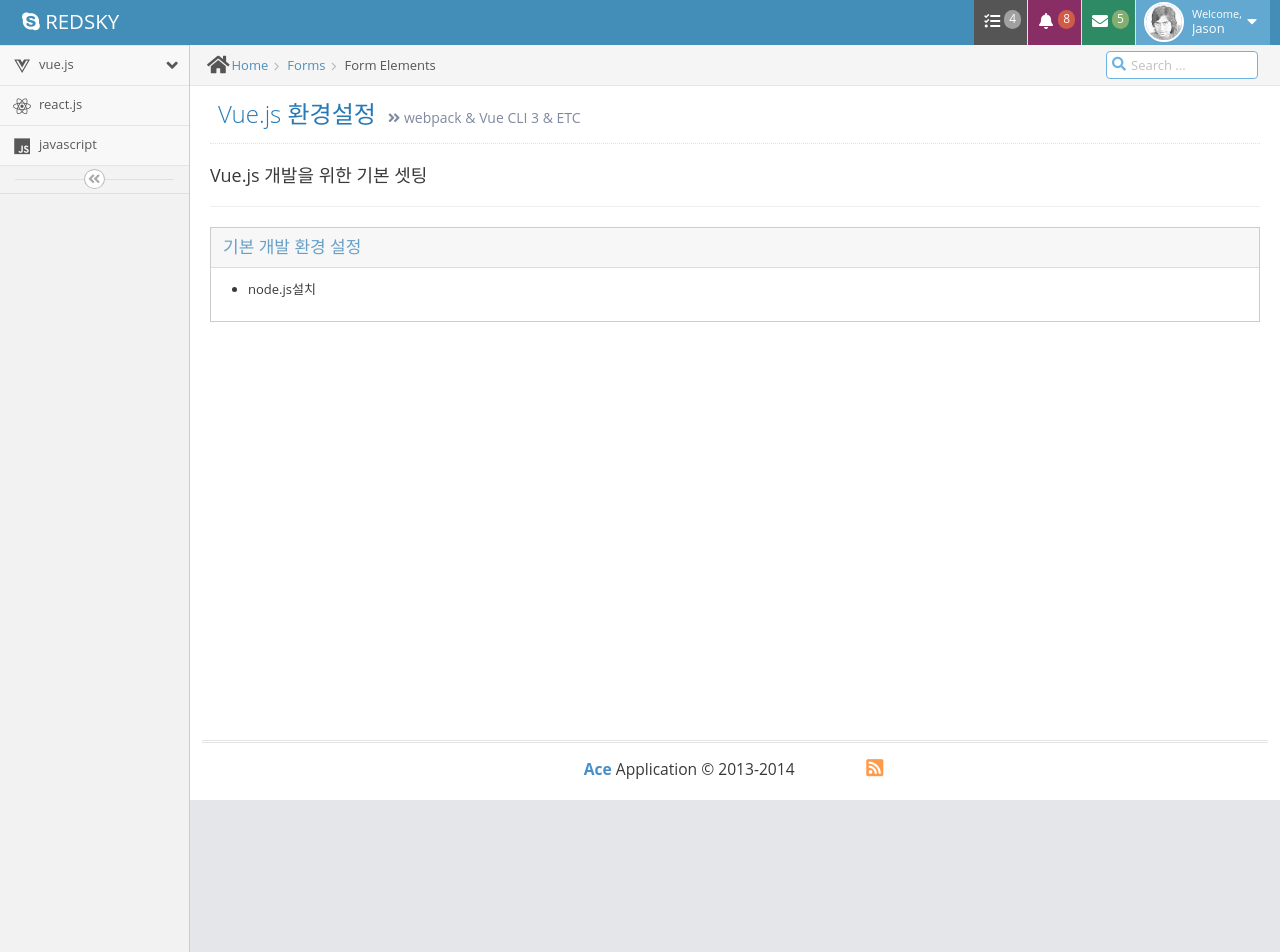
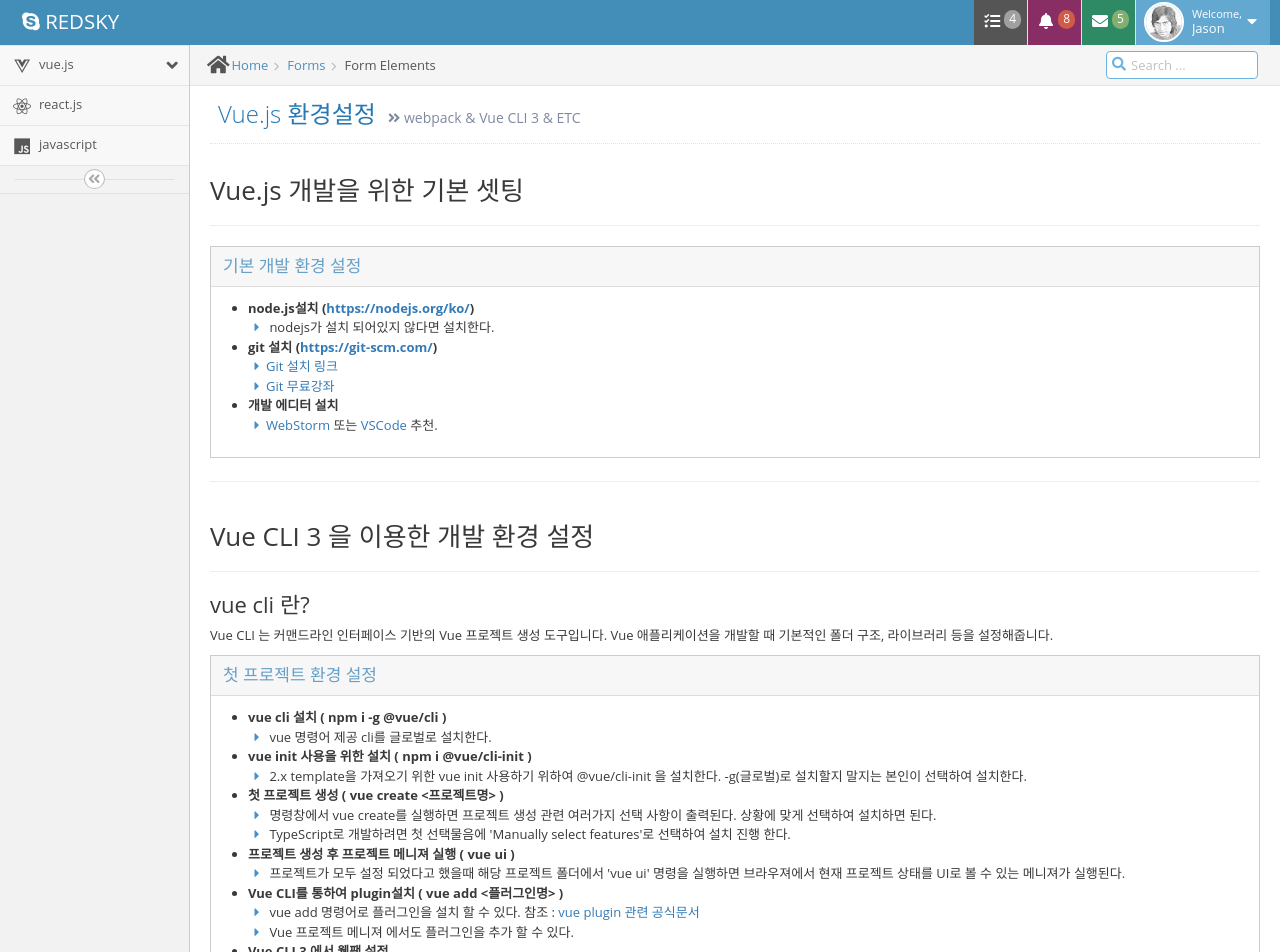
Before and after one commit to redsky0212/redsky_blog, a Vue app: page /vue/preferences in a window 1280 px wide. Shown: the top 952 px of the page. Before the commit the page ends 800 px from the top, so only its background shows below. Built offline with nearby package versions, Linux system fonts and the light colour scheme.

Commit message:
vue 환경설정화면 내용 추가

```diff
--- a/src/store/modules/gnb.ts
+++ b/src/store/modules/gnb.ts
@@ -19,21 +19,21 @@
       id: '0',
       name: 'vue.js',
       iconNm: 'fab fa-vuejs',
-      link: '/vue/preferences',
+      link: '',
       sub: [
         {
           depth: 1,
           id: '0_0',
           name: 'vue.js 환경설정',
           iconNm: 'fab fa-vuejs',
-          link: '',
+          link: '/vue/preferences',
           sub: [
             {
               depth: 2,
               id: '0_0_0',
               name: 'vue CLI 3',
               iconNm: 'fab fa-vuejs',
-              link: '/vue/preferences',
+              link: '/vue/preferences/cli',
               sub: [
                 {
                   depth: 3,
--- a/src/views/vue/VuePreferences.vue
+++ b/src/views/vue/VuePreferences.vue
@@ -16,7 +16,7 @@
         <!-- PAGE CONTENT BEGINS -->
 				<div class="row">
           <div class="col-xs-12">
-            <h4>Vue.js 개발을 위한 기본 셋팅</h4>
+            <h2>Vue.js 개발을 위한 기본 셋팅</h2>
             <hr />
             <div class="widget-box">
               <div class="widget-header widget-header-flat">
@@ -31,7 +31,128 @@
                     <div class="col-sm-12">
                       <ul>
                         <li>
-                          node.js설치
+                          <b>node.js설치 (<a href="https://nodejs.org/ko/" target="_blank">https://nodejs.org/ko/</a>)</b>
+                          <ul class="list-unstyled">
+                            <li>
+                              <i class="ace-icon fa fa-caret-right blue"></i>
+                              nodejs가 설치 되어있지 않다면 설치한다.
+                            </li>
+                          </ul>
+                        </li>
+                        <li>
+                          <b>git 설치 (<a href="https://git-scm.com/" target="_blank">https://git-scm.com/</a>)</b>
+                          <ul class="list-unstyled">
+                            <li>
+                              <i class="ace-icon fa fa-caret-right blue"></i>
+                              <a href="https://git-scm.com/book/ko/v2/%EC%8B%9C%EC%9E%91%ED%95%98%EA%B8%B0-Git-%EC%84%A4%EC%B9%98" target="_blank">Git 설치 링크</a>
+                            </li>
+                            <li>
+                              <i class="ace-icon fa fa-caret-right blue"></i>
+                              <a href="https://www.youtube.com/watch?v=cEg9hiZax8U" target="_blank">Git 무료강좌</a>
+                            </li>
+                          </ul>
+                        </li>
+                        <li>
+                          <b>개발 에디터 설치</b>
+                          <ul class="list-unstyled">
+                            <li>
+                              <i class="ace-icon fa fa-caret-right blue"></i>
+                              <a href="https://www.jetbrains.com/ko-kr/webstorm/" target="_blank">WebStorm</a> 또는
+                              <a href="https://code.visualstudio.com/" target="_blank">VSCode</a> 추천.
+                            </li>
+                          </ul>
+                        </li>
+                      </ul>
+                    </div>
+                  </div>
+                </div>
+              </div>
+            </div>
+          </div>
+        </div>
+        <hr />
+        <div class="row">
+          <div class="col-xs-12">
+            <h2>Vue CLI 3 을 이용한 개발 환경 설정</h2>
+            <hr />
+            <h3>vue cli 란?</h3>
+            <p>
+              Vue CLI 는 커맨드라인 인터페이스 기반의 Vue 프로젝트 생성 도구입니다. Vue 애플리케이션을 개발할 때 기본적인 폴더 구조, 라이브러리 등을 설정해줍니다.
+            </p>
+            <div class="widget-box">
+              <div class="widget-header widget-header-flat">
+                <h4 class="smaller">
+                  첫 프로젝트 환경 설정
+                </h4>
+              </div>
+
+              <div class="widget-body">
+                <div class="widget-main">
+                  <div class="row">
+                    <div class="col-sm-12">
+                      <ul>
+                        <li>
+                          <b>vue cli 설치 ( npm i -g @vue/cli )</b>
+                          <ul class="list-unstyled">
+                            <li>
+                              <i class="ace-icon fa fa-caret-right blue"></i>
+                              vue 명령어 제공 cli를 글로벌로 설치한다.
+                            </li>
+                          </ul>
+                        </li>
+                        <li>
+                          <b>vue init 사용을 위한 설치 ( npm i @vue/cli-init )</b>
+                          <ul class="list-unstyled">
+                            <li>
+                              <i class="ace-icon fa fa-caret-right blue"></i>
+                              2.x template을 가져오기 위한 vue init 사용하기 위하여 @vue/cli-init 을 설치한다. -g(글로벌)로 설치할지 말지는 본인이 선택하여 설치한다.
+                            </li>
+                          </ul>
+                        </li>
+                        <li>
+                          <b>첫 프로젝트 생성 ( vue create &lt;프로젝트명&gt; )</b>
+                          <ul class="list-unstyled">
+                            <li>
+                              <i class="ace-icon fa fa-caret-right blue"></i>
+                              명령창에서 vue create를 실행하면 프로젝트 생성 관련 여러가지 선택 사항이 출력된다. 상황에 맞게 선택하여 설치하면 된다.
+                            </li>
+                            <li>
+                              <i class="ace-icon fa fa-caret-right blue"></i>
+                              TypeScript로 개발하려면 첫 선택물음에 'Manually select features'로 선택하여 설치 진행 한다.
+                            </li>
+                          </ul>
+                        </li>
+                        <li>
+                          <b>프로젝트 생성 후 프로젝트 메니져 실행 ( vue ui )</b>
+                          <ul class="list-unstyled">
+                            <li>
+                              <i class="ace-icon fa fa-caret-right blue"></i>
+                              프로젝트가 모두 설정 되었다고 했을때 해당 프로젝트 폴더에서 'vue ui' 명령을 실행하면 브라우져에서 현재 프로젝트 상태를 UI로 볼 수 있는 메니져가 실행된다.
+                            </li>
+                          </ul>
+                        </li>
+                        <li>
+                          <b>Vue CLI를 통하여 plugin설치 ( vue add &lt;플러그인명&gt; )</b>
+                          <ul class="list-unstyled">
+                            <li>
+                              <i class="ace-icon fa fa-caret-right blue"></i>
+                              vue add 명령어로 플러그인을 설치 할 수 있다. 참조 : <a href="https://cli.vuejs.org/guide/plugins-and-presets.html#plugins" target="_blank">vue plugin 관련 공식문서</a>
+                            </li>
+                            <li>
+                              <i class="ace-icon fa fa-caret-right blue"></i>
+                              Vue 프로젝트 메니져 에서도 플러그인을 추가 할 수 있다.
+                            </li>
+                          </ul>
+                        </li>
+                        <li>
+                          <b>Vue CLI 3 에서 웹팩 설정</b>
+                          <ul class="list-unstyled">
+                            <li>
+                              <i class="ace-icon fa fa-caret-right blue"></i>
+                              Vue CLI 3.x 에서는 webpack설정파일이 노출되지 않습니다. 따라서 웹팩 설정을 위해서는 루트 디렉토리에 vue.config.js파일을 생성하고 관련 내용을 작성해줍니다.<br />
+                              <a href="https://cli.vuejs.org/guide/webpack.html#simple-configuration" target="_blank">vue-cli 3.x vue.config.js 공식문서 참조</a>
+                            </li>
+                          </ul>
                         </li>
                       </ul>
                     </div>
```
